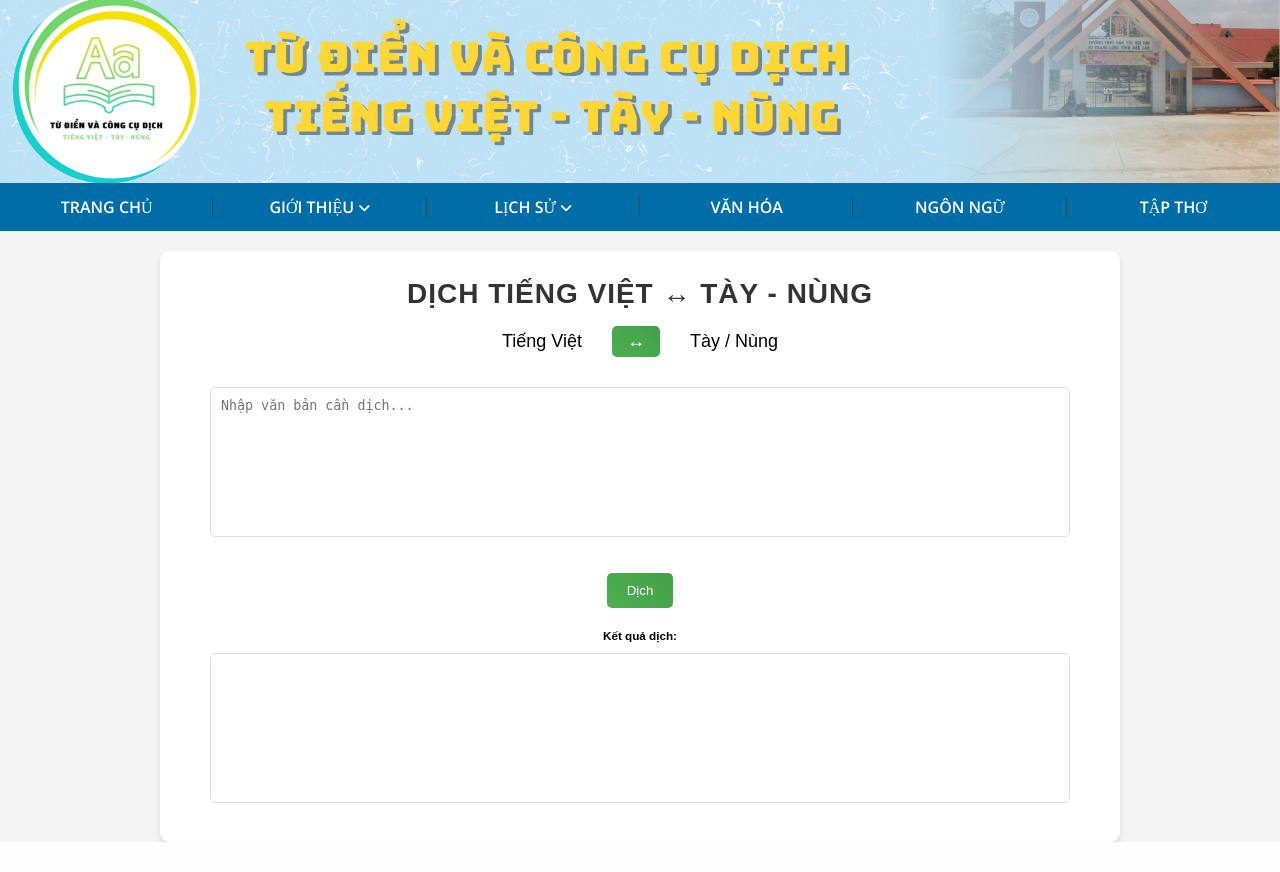
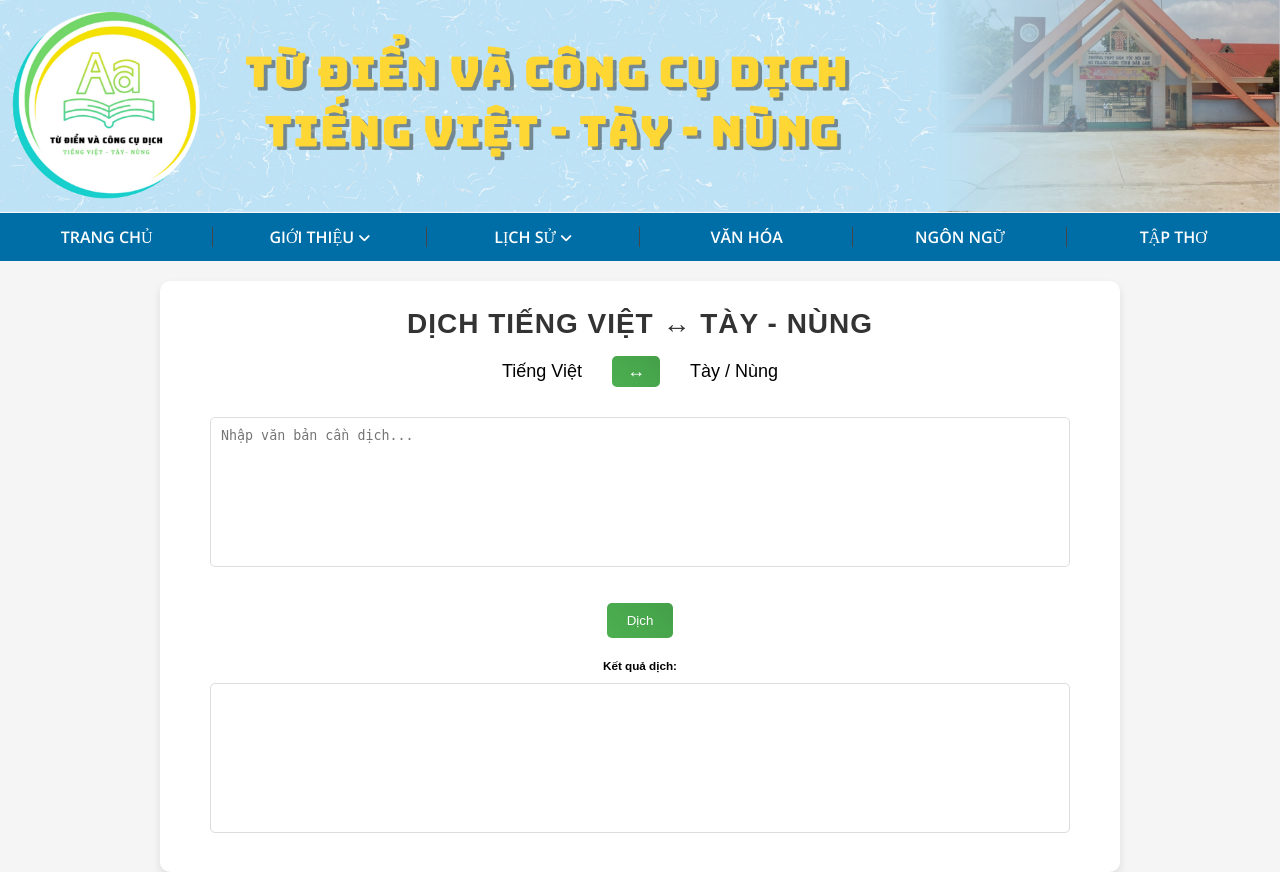
Before and after one commit to Gnauqoa/vi-to-taynung, a Flask app: page / in a window 1280 px wide. Before the commit the page ends 842 px from the top, so only its background shows below. Run offline with Flask 3, Linux system fonts and the light colour scheme; some libraries are stand-ins or nearby versions.

Commit message:
Update theme background.

```diff
--- a/static/css/style1.css
+++ b/static/css/style1.css
@@ -35,7 +35,6 @@ html {
 
 /* Header */
 .header {
-
   color: white;
   text-align: center;
   box-sizing: border-box;
@@ -50,9 +49,10 @@ html {
 }
 
 .theme {
-  height: 22.867vh;
-  background: url(/static/imgs/T.png) no-repeat center / cover;
-  display: block;
+  width: 100vw;
+  height: auto;
+  overflow: hidden;
+  display: flex;
 }
 
 #nav {
--- a/templates/index.html
+++ b/templates/index.html
@@ -22,7 +22,9 @@
 <body class="body">
 	<div class="header">
 		<!-- <div class="grid"></div> -->
-		<a class="theme" href="/"></a>
+		<a class="theme" href="/">
+			<img src="/static/imgs/T.png" style="width: 100%; height: auto; object-fit: cover;"/>
+		</a>
 		<!-- begin nav -->
 		<ul id="nav">
 			<li class="nav-item">
```
